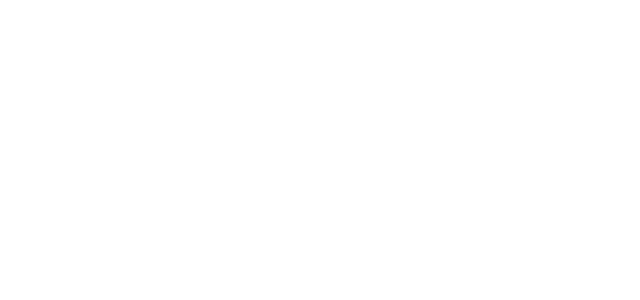
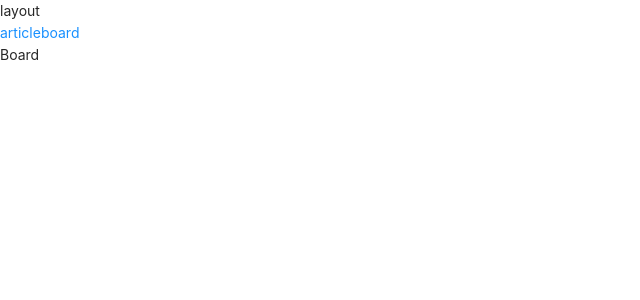
Before and after one commit to xiaojingming/react-project, a React (Vite) app: page /board in a window 1280 px wide. Before the commit this address had no page. Shown: the top 300 px of the page, without its empty margins (0-640 px from the left). Built offline with nearby package versions, Linux system fonts and the light colour scheme.

Commit message:
react-router test

```diff
--- a/src/App.tsx
+++ b/src/App.tsx
@@ -9,8 +9,13 @@ import TestComponent6 from './pages/Test/index6';
 import TestComponent7 from './pages/Test/index7';
 import TestComponent8 from './pages/Test/index8';
 import TestComponent9 from './pages/Test/index9';
+import TestComponent10 from './pages/Test/index10';
 import CommentComponent from './pages/Comment';
 import TodoListComponent from './pages/TodoList';
+import Layout from './pages/Nest';
+import Login from './pages/Nest/login';
+import Article from './pages/Nest/SubPage/article';
+import Board from './pages/Nest/SubPage/board';
 import 'antd/dist/antd.css';
 
 function App() {
@@ -26,8 +31,14 @@ function App() {
         <Route path="/test7" element={<TestComponent7 />} />
         <Route path="/test8" element={<TestComponent8 />} />
         <Route path="/test9" element={<TestComponent9 />} />
+        <Route path="/test10/:id" element={<TestComponent10 />} />
         <Route path="/comment" element={<CommentComponent />} />
         <Route path="/todolist" element={<TodoListComponent />} />
+        <Route path="/" element={<Layout />}>
+          <Route path="article" element={<Article />} />
+          <Route path="board" element={<Board />} />
+        </Route>
+        <Route path="/login" element={<Login />} />
       </Routes>
       {/* <Footer /> */}
     </>
--- /dev/null
+++ b/src/pages/Nest/SubPage/article.tsx
@@ -0,0 +1,7 @@
+function Article() {
+  return (
+    <div>Article</div>
+  );
+}
+
+export default Article;
--- /dev/null
+++ b/src/pages/Nest/SubPage/board.tsx
@@ -0,0 +1,7 @@
+function Board() {
+  return (
+    <div>Board</div>
+  );
+}
+
+export default Board;
--- /dev/null
+++ b/src/pages/Nest/index.tsx
@@ -0,0 +1,14 @@
+import { Outlet, Link } from 'react-router-dom';
+
+function Layout() {
+  return (
+    <>
+      <div>layout</div>
+      <Link to="/article">article</Link>
+      <Link to="/board">board</Link>
+      <Outlet />
+    </>
+  );
+}
+
+export default Layout;
--- /dev/null
+++ b/src/pages/Nest/login.tsx
@@ -0,0 +1,7 @@
+function Login() {
+  return (
+    <div>login</div>
+  );
+}
+
+export default Login;
--- /dev/null
+++ b/src/pages/Test/index10.tsx
@@ -0,0 +1,17 @@
+import { useSearchParams } from 'react-router-dom';
+// import { useParams } from 'react-router-dom';
+
+function TestComponent10() {
+  const [params] = useSearchParams();
+  const id = params.get('id');
+  // const params = useParams<{ id: string }>();
+  // console.log(params.id);
+  return (
+    <div>
+      test-component-
+      {id}
+    </div>
+  );
+}
+
+export default TestComponent10;
--- a/src/pages/Test/index9.tsx
+++ b/src/pages/Test/index9.tsx
@@ -9,16 +9,20 @@ function TestComponent9() {
     name: 'xiao',
     age: 24,
   };
+  const handleNavigateTo = () => {
+    navigate('/test10?id=1');
+    // navigate('/test10/100');
+  };
   return (
     <Context.Provider value={val}>
       <div>
         test-component-9
         <SubComponent3 />
         <div
-          style={{ cursor: 'pointer' }}
-          onClick={() => navigate('/test8')}
+          style={{ cursor: 'pointer', border: '1px solid #ccc', display: 'inline-block' }}
+          onClick={handleNavigateTo}
         >
-          to test 8
+          to test 10
         </div>
       </div>
     </Context.Provider>
```
